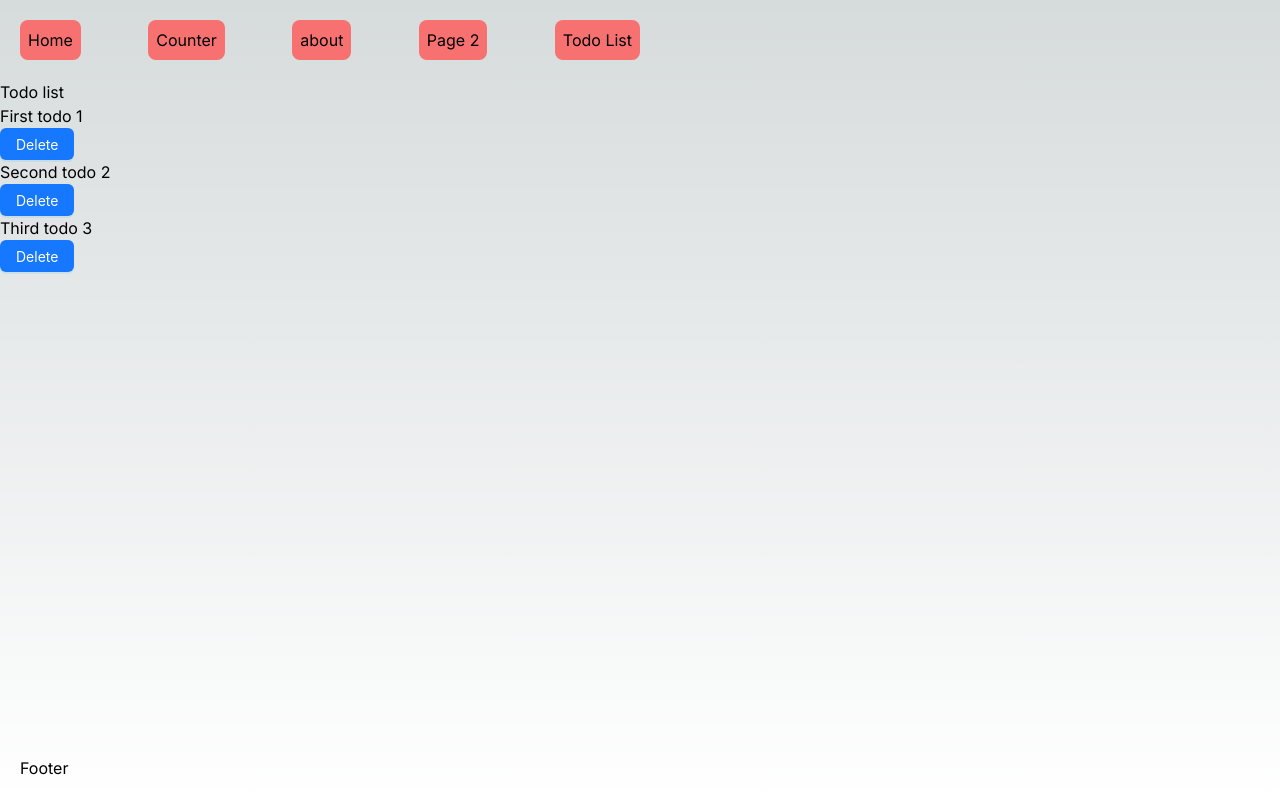
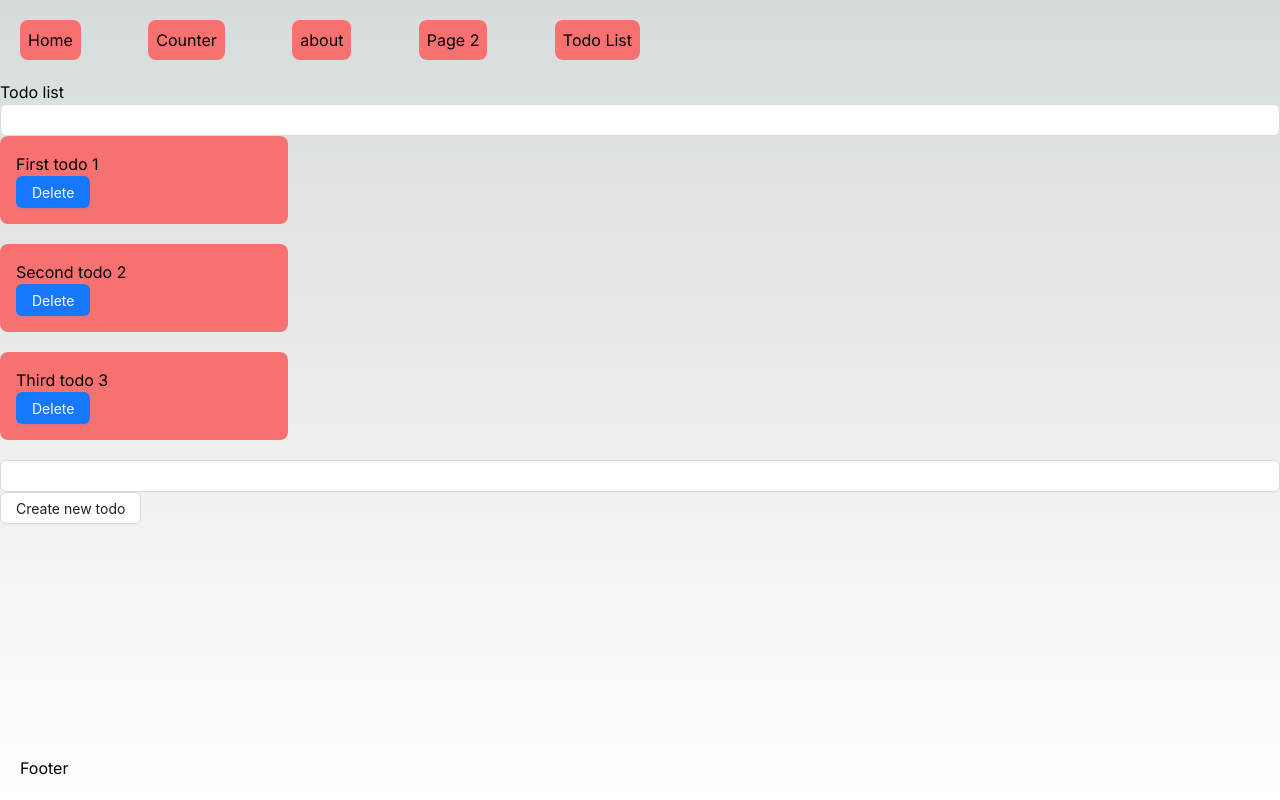
Before and after one commit to Misha158/next-app, a Next.js app: page /todolist in a window 1280 px wide. Built offline with nearby package versions, Linux system fonts and the light colour scheme.

Commit message:
Run build script

```diff
--- a/app/about/[id]/page.tsx
+++ b/app/about/[id]/page.tsx
@@ -1,17 +1,7 @@
-import React from 'react';
+import React from "react";
 
-const AboutItem = ({params: {id}}) => {
-
-
-    return (
-        <div>
-
-
-
-
-            AboutItem id: {id}
-        </div>
-    );
+const AboutItem = ({ params: { id } }: any) => {
+  return <div>AboutItem id: {id}</div>;
 };
 
-export default AboutItem
+export default AboutItem;
--- /dev/null
+++ b/app/components/FormCreateTodo.tsx
@@ -0,0 +1,22 @@
+import React, { useState } from "react";
+import { Input, Button } from "antd";
+
+const FormCreateTodo = ({ setTodos }: any) => {
+  const [newTodo, setNewTodo] = useState("");
+
+  const createNewTodo = () => {
+    setTodos((prev: any) => [
+      ...prev,
+      { title: newTodo, id: new Date().getMilliseconds() },
+    ]);
+  };
+
+  return (
+    <div>
+      <Input value={newTodo} onChange={(e) => setNewTodo(e.target.value)} />
+      <Button onClick={createNewTodo}>Create new todo</Button>
+    </div>
+  );
+};
+
+export default FormCreateTodo;
--- /dev/null
+++ b/app/components/Todo.tsx
@@ -0,0 +1,17 @@
+import React from "react";
+import { Button } from "antd";
+
+const Todo = ({ filteredTodos }: any) => {
+  return (
+    <div className="w-72">
+      {filteredTodos.map((todo: any) => (
+        <div key={todo.id} className="bg-red-400 mb-5 p-4 rounded-lg">
+          <div>{todo.title}</div>
+          <Button type="primary">Delete</Button>
+        </div>
+      ))}
+    </div>
+  );
+};
+
+export default Todo;
--- a/app/components/TodoList.tsx
+++ b/app/components/TodoList.tsx
@@ -1,7 +1,9 @@
 "use client";
 
 import React, { useState } from "react";
-import { Button } from "antd";
+import { Button, Input } from "antd";
+import FormCreateTodo from "./FormCreateTodo";
+import Todo from "./Todo";
 
 const defaultTodos = [
   {
@@ -19,16 +21,26 @@ const defaultTodos = [
 ];
 
 export const TodoList = () => {
-  const [todos, setTodos] = useState(defaultTodos);
+  const [filteredTodos, setFilteredTodos] = useState(defaultTodos);
+  const [search, setSearch] = useState("");
+
+  const onSearch = (value: any) => {
+    setSearch(value);
+    setFilteredTodos(
+      defaultTodos.filter((todo: any) => todo.title.includes(value))
+    );
+  };
 
   return (
-    <div>
-      {todos.map((todo) => (
-        <>
-          <div key={todo.id}>{todo.title}</div>
-          <Button type="primary">Delete</Button>
-        </>
-      ))}
-    </div>
+    <>
+      <Input
+        value={search}
+        onChange={({ target: { value } }) => onSearch(value)}
+      />
+
+      <Todo filteredTodos={filteredTodos} />
+
+      <FormCreateTodo setTodos={setFilteredTodos} />
+    </>
   );
 };
--- a/app/counter/page.tsx
+++ b/app/counter/page.tsx
@@ -6,11 +6,11 @@ const Counter = () => {
   const [value, setValue] = useState(0);
 
   const increment = () => {
-    setValue((prev) => prev + 1);
+    setValue((prev: any) => prev + 1);
   };
 
   const decrement = () => {
-    setValue((prev) => prev - 1);
+    setValue((prev: any) => prev - 1);
   };
 
   return (
--- a/app/page.tsx
+++ b/app/page.tsx
@@ -11,7 +11,7 @@ export default async function Home() {
 
   return (
     <main className="flex min-h-screen flex-col items-start justify-between p-24">
-      {todos.map((todo) => (
+      {todos.map((todo: any) => (
         <div key={todo.id}>
           <div>
             {todo.id}. {todo.title}
```
